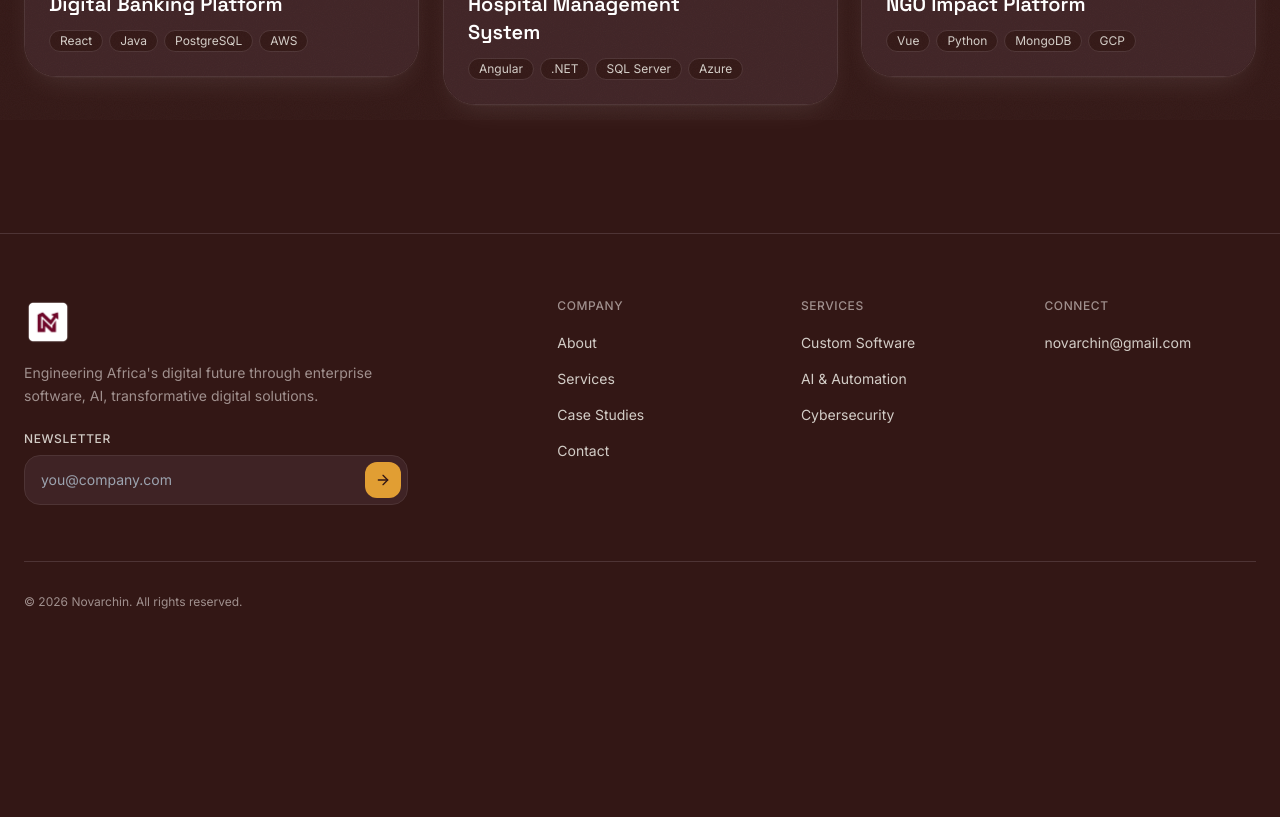
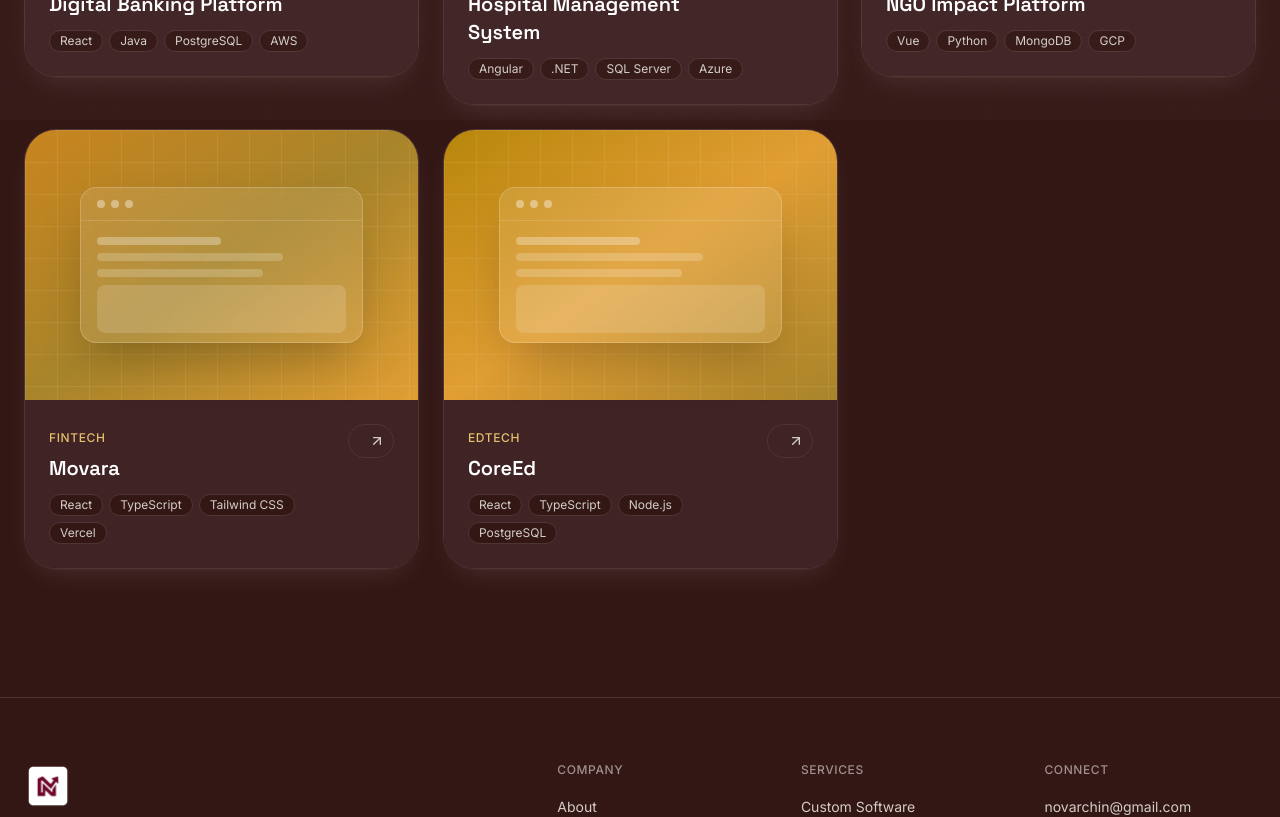
Before and after one commit to Kingloic250/Novarchin, a React (Vite) app: page /work in a window 1280 px wide. Shown: the part 680-1497 px from the top of the page. Before the commit the page ends 1354 px from the top, so only its background shows below. Built offline with nearby package versions, Linux system fonts and the light colour scheme.

Commit message:
add Movara and CoreEd projects to work page

```diff
--- a/src/components/sections/CaseStudies.tsx
+++ b/src/components/sections/CaseStudies.tsx
@@ -11,6 +11,7 @@ interface Project {
   tags: string[];
   gradient: string;
   accent: string;
+  href?: string;
 }
 
 const projects: Project[] = [
@@ -40,6 +41,26 @@ const projects: Project[] = [
     tags: ['Vue', 'Python', 'MongoDB', 'GCP'],
     gradient: 'from-wine-600 via-wine-700 to-amber-600',
     accent: 'text-amber-200',
+  },
+  {
+    name: 'Movara',
+    category: 'FinTech',
+    description:
+      'A modern digital wallet platform that makes everyday money management simple, secure, and instant. Send, receive, save, and track finances from one seamless app for individuals and businesses.',
+    tags: ['React', 'TypeScript', 'Tailwind CSS', 'Vercel'],
+    gradient: 'from-amber-500 via-amber-600 to-wine-700',
+    accent: 'text-white',
+    href: 'https://movara-xi.vercel.app/',
+  },
+  {
+    name: 'CoreEd',
+    category: 'EdTech',
+    description:
+      'A full-stack university management platform centralizing students, lecturers, courses, departments, attendance, grades, and fees into one role-based web app, secured with JWT authentication and granular permissions.',
+    tags: ['React', 'TypeScript', 'Node.js', 'PostgreSQL'],
+    gradient: 'from-wine-600 via-wine-700 to-amber-600',
+    accent: 'text-amber-200',
+    href: 'https://core-ed-ten.vercel.app/',
   },
 ];
 
@@ -102,9 +123,24 @@ function ProjectCard({ project }: { project: Project }) {
             ))}
           </div>
         </div>
-        <span className="grid h-10 w-10 shrink-0 place-items-center rounded-full border border-sand-300 text-ink-soft transition-all duration-300 group-hover:border-amber-400 group-hover:bg-amber-400 group-hover:text-white dark:group-hover:text-sand-100">
-          <ArrowUpRight className="h-4 w-4" />
-        </span>
+        {project.href ? (
+          <a
+            href={project.href}
+            target="_blank"
+            rel="noopener noreferrer"
+            aria-label={`Visit ${project.name}`}
+            className="inline-flex shrink-0 items-center gap-2 rounded-full border border-sand-300 py-2 pl-3 pr-2 text-xs font-medium text-ink-soft transition-colors duration-300 group-hover:border-amber-400 group-hover:bg-amber-400 group-hover:text-white dark:group-hover:text-sand-100"
+          >
+            <span className="max-w-0 overflow-hidden whitespace-nowrap opacity-0 transition-all duration-300 group-hover:max-w-[4rem] group-hover:opacity-100">
+              Visit
+            </span>
+            <ArrowUpRight className="h-4 w-4" />
+          </a>
+        ) : (
+          <span className="grid h-10 w-10 shrink-0 place-items-center rounded-full border border-sand-300 text-ink-soft">
+            <ArrowUpRight className="h-4 w-4" />
+          </span>
+        )}
       </div>
     </TiltCard>
   );
```
